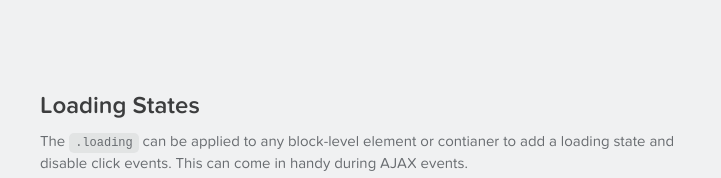
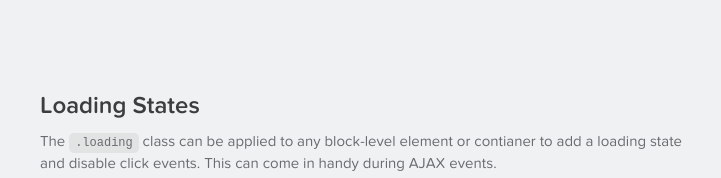
Before and after one commit to kevinberonilla/visualforce-webegin, a website: page demo.html in a window 1280 px wide. Shown: the part 6341-6519 px from the top of the page, 272-993 px from the left. Drawn offline with nearby package versions, Linux system fonts and the light colour scheme; a script that the page names is missing; files whose address does not match are found by name.

Commit message:
Fixed typo

```diff
--- a/demo.html
+++ b/demo.html
@@ -620,7 +620,7 @@
                         <div class="row">
                             <div class="column span-8 margin-span-2 span-12-tp margin-span-0-tp">
                                 <h2>Loading States</h2>
-                                <p>The <code>.loading</code> can be applied to any block-level element or contianer to add a loading state and disable click events. This can come in handy during AJAX events.</p>
+                                <p>The <code>.loading</code> class can be applied to any block-level element or contianer to add a loading state and disable click events. This can come in handy during AJAX events.</p>
                             </div>
                         </div>
                         <div class="row">
```
